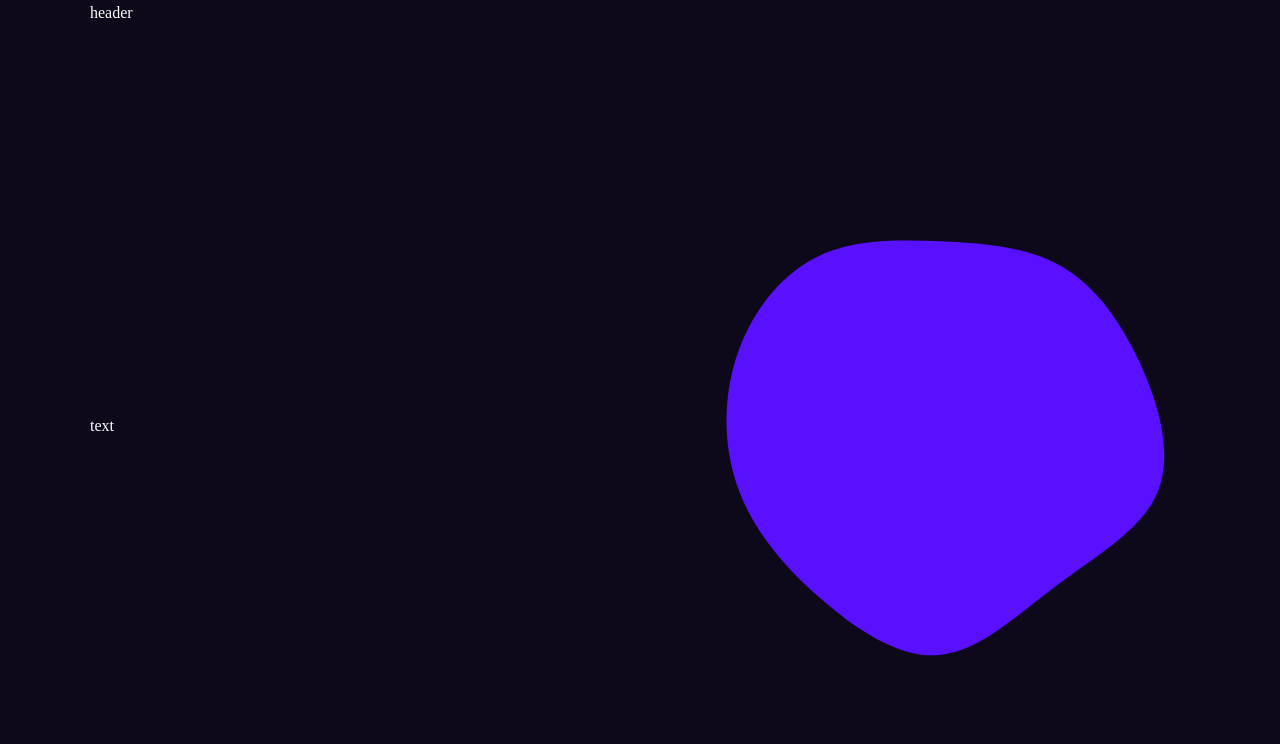
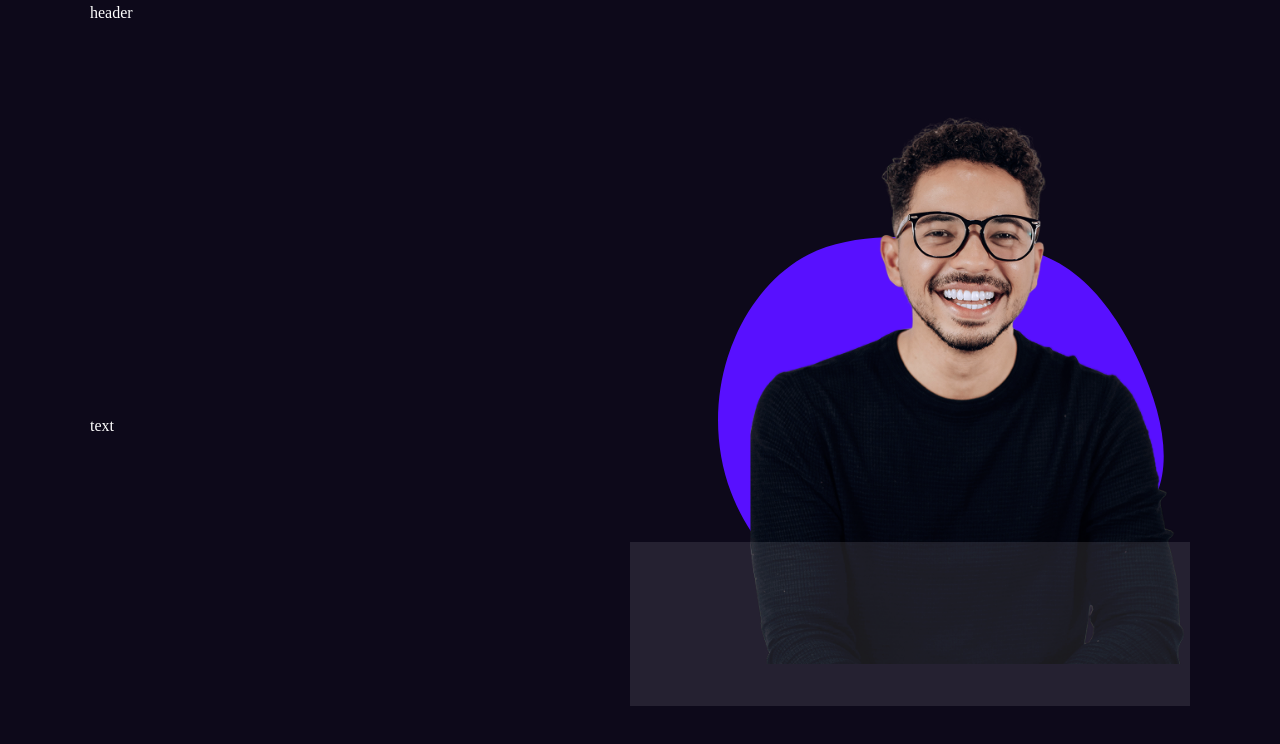
Before and after one commit to sinantech/sinantech-portfolio, a Next.js app: page / in a window 1280 px wide. Shown: the top 744 px of the page. Built offline with nearby package versions, Linux system fonts and the light colour scheme; a web font is replaced by a local one.

Commit message:
v1.6 Avatar Created and Adjusted

```diff
--- a/app/page.jsx
+++ b/app/page.jsx
@@ -2,8 +2,9 @@
 
 import { motion } from "framer-motion";
 // Components
+import Image from "next/image";
 import Blob from "@/components/Blob";
-
+import avatarImg from "@/public/assets/avatar.png";
 const Home = () => {
   return (
     <motion.section
@@ -18,7 +19,18 @@ const Home = () => {
         <div className="w-full xl:w-[550px]">text</div>
         <div className="hidden xl:block flex-1 relative z-20">
           {/* blob */}
-          <Blob />
+          <Blob containerStyles="w-[560px] h-[560px]" />
+          {/* avatar image */}
+          <Image
+            src={avatarImg}
+            alt=""
+            width={440}
+            height={600}
+            quality={100}
+            className="absolute -top-16 left-[120px]"
+          />
+          {/* overlay gradient */}
+          <div className="w-full h-[164px] bg-pink-50/10 absolute bottom-0 left-0 right-0"></div>
         </div>
       </div>
     </motion.section>
```
